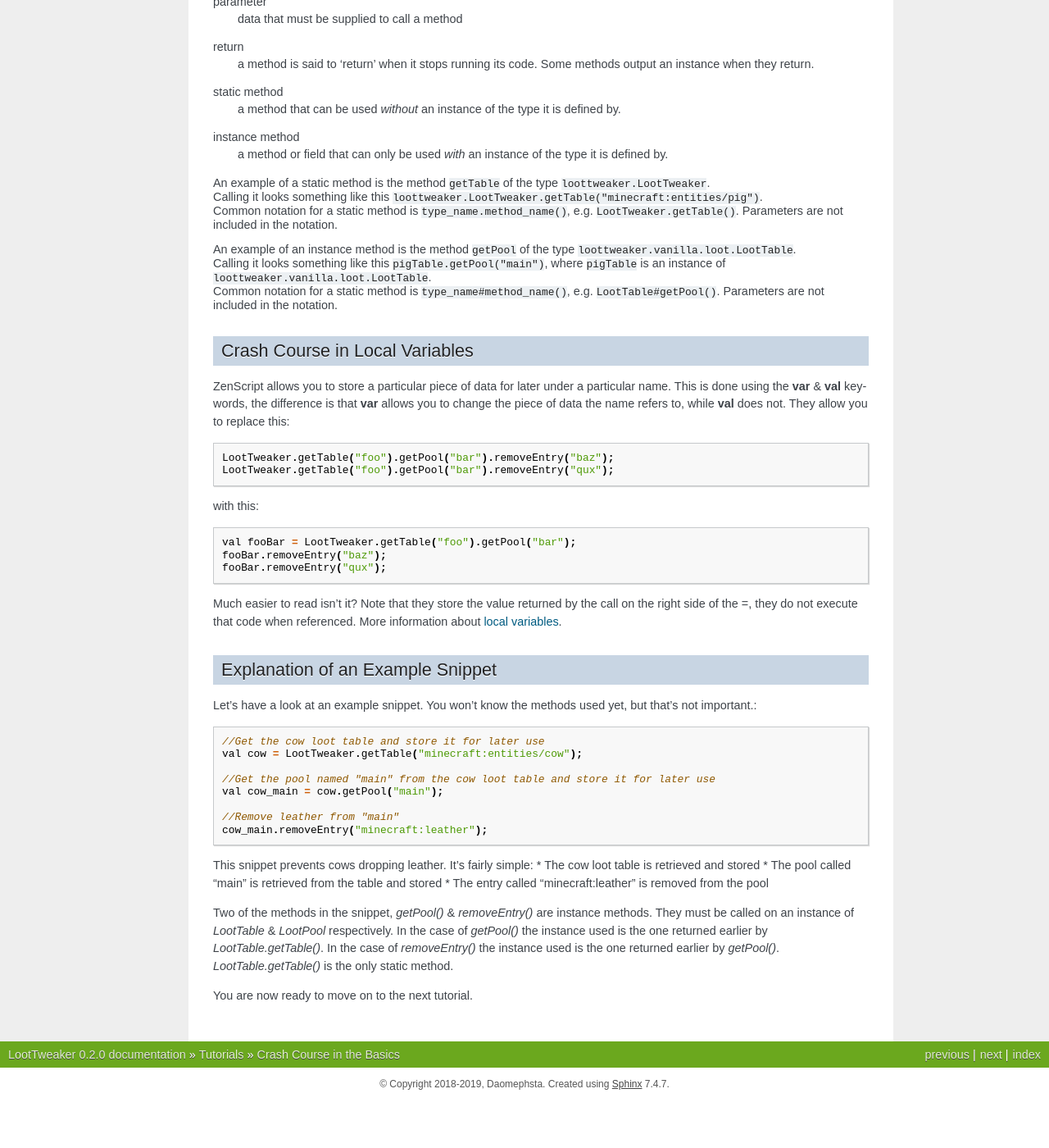
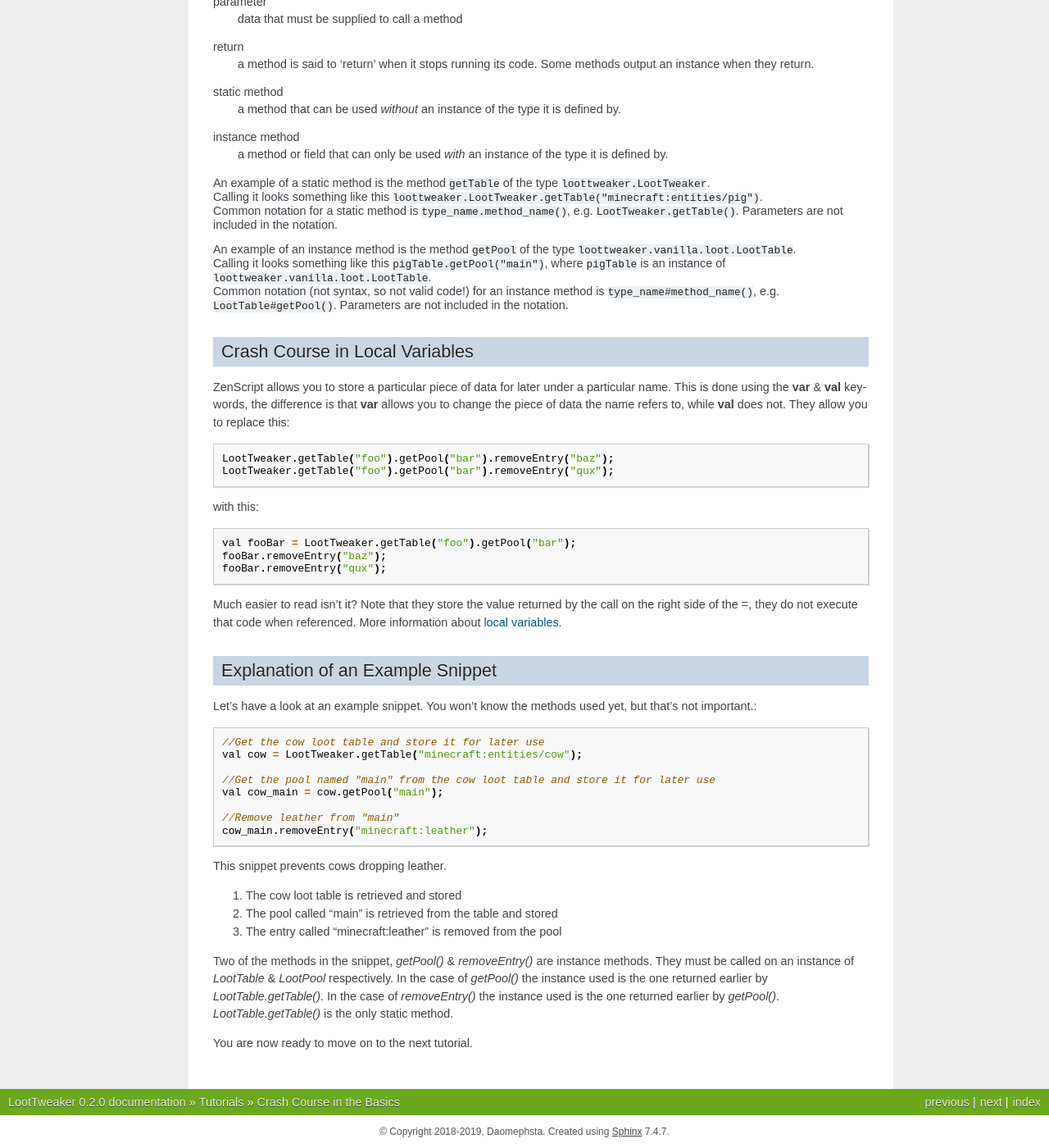
Before and after one commit to Foreck1/LootTweaker-Docs, a Sphinx documentation site: the page built from docs/tutorials/crash-course-basics.rst, in a window 1280 px wide and 1400 px high, scrolled down 581 px. Shown: the whole window at 82% size. Built offline with Sphinx 7.4.7, drawn with Linux system fonts in a browser that asks for light colours; before the commit the page ends 1923 px from its top, so only the background shows below that.

Commit message:
Corrected typos and syntax issues in Crash Course

```diff
--- a/docs/tutorials/crash-course-basics.rst
+++ b/docs/tutorials/crash-course-basics.rst
@@ -43,7 +43,7 @@
 
 | An example of an instance method is the method ``getPool`` of the type ``loottweaker.vanilla.loot.LootTable``.
 | Calling it looks something like this ``pigTable.getPool("main")``, where ``pigTable`` is an instance of ``loottweaker.vanilla.loot.LootTable``.
-| Common notation for a static method is ``type_name#method_name()``, e.g. ``LootTable#getPool()``. Parameters are not included in the notation.
+| Common notation (not syntax, so not valid code!) for an instance method is ``type_name#method_name()``, e.g. ``LootTable#getPool()``. Parameters are not included in the notation.
 
 Crash Course in Local Variables
 -------------------------------
@@ -78,10 +78,11 @@
     //Remove leather from "main"
     cow_main.removeEntry("minecraft:leather");
 
-This snippet prevents cows dropping leather. It's fairly simple:
-* The cow loot table is retrieved and stored
-* The pool called "main" is retrieved from the table and stored
-* The entry called "minecraft:leather" is removed from the pool
+This snippet prevents cows dropping leather.
+
+1. The cow loot table is retrieved and stored
+2. The pool called "main" is retrieved from the table and stored
+3. The entry called "minecraft:leather" is removed from the pool
 
 Two of the methods in the snippet, `getPool()` & `removeEntry()` are instance methods. They must be called on an instance of `LootTable` & `LootPool` respectively. In the case of `getPool()` the instance used is the one returned earlier by `LootTable.getTable()`. In the case of `removeEntry()` the instance used is the one returned earlier by `getPool()`. `LootTable.getTable()` is the only static method.
 
```
